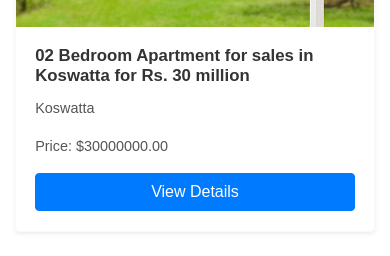
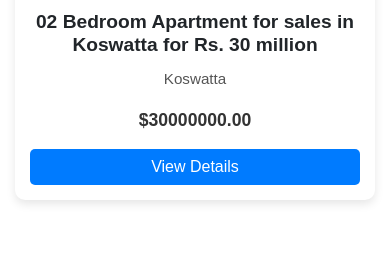
Before and after one commit to Tharusha-Randunu/Real-Estate-Listings-Platform, a Django app: page /find-a-home/ in a window 390 px wide. Shown: the part 949-1205 px from the top of the page. After the commit the page ends 1153 px from the top, so only its background shows below. Run offline with Django 5.2, Linux system fonts and the light colour scheme; data comes from the database, SQL or seed files in the repository; both versions use the stored data as it was after the commit; some libraries are stand-ins or nearby versions.

Commit message:
changed ui of find_a_home

```diff
--- a/home/templates/home/find_a_home.html
+++ b/home/templates/home/find_a_home.html
@@ -3,115 +3,97 @@
 {% block title %}Find a Home{% endblock %}
 
 {% block content %}
+<!-- Background Section -->
+<div class="bg-container">
     <div class="container mt-5">
-    <h2 class="text-center mb-4">Available Real Estate Listings</h2>
+        <h2 class="text-center mb-4 text-white">Find Your Dream Home</h2>
 
         <div class="row">
             {% for ad in ads %}
             <div class="col-lg-4 col-md-6 col-sm-12 mb-4">
-            <div class="card square-card h-100 shadow-sm border-light rounded">
-                <!-- Check if ad has images, and display it -->
+                <div class="card property-card">
+                    <!-- Property Image -->
                     {% if ad.images %}
-                    <img src="{{ ad.images.url }}" alt="Image" class="card-img-top" style="height: 250px; width: 100%; object-fit: cover;">
+                        <img src="{{ ad.images.url }}" alt="Property Image" class="card-img-top">
                     {% else %}
-                    <!-- Default image if no image for the ad -->
-                    <img src="{% static 'home/images/default.jpg' %}" alt="Default Image" class="card-img-top" style="height: 250px; width: 100%; object-fit: cover;">
+                        <img src="{% static 'home/images/default.jpg' %}" alt="Default Image" class="card-img-top">
                     {% endif %}
 
                     <div class="card-body">
-                    <!-- Property Name -->
                         <h5 class="card-title">{{ ad.name }}</h5>
-                    <!-- Property Address -->
                         <p class="card-text">{{ ad.address }}</p>
-                    <!-- Property Price -->
-                    <p class="card-text">Price: ${{ ad.price }}</p>
-                    <!-- Additional Information Button (could link to property detail page) -->
-                    <a href="{% url 'property_detail' ad.id %}" class="btn btn-primary btn-block">View Details</a>
+                        <p class="card-text price"><strong>${{ ad.price }}</strong></p>
+                        <a href="{% url 'property_detail' ad.id %}" class="btn btn-primary w-100">View Details</a>
                     </div>
                 </div>
             </div>
             {% endfor %}
         </div>
     </div>
+</div>
 
+<!-- Custom Styles -->
 <style>
-    /* Custom Styles for Cards */
-    .square-card {
-        height: 370px; /* Further increased card height */
+    /* Background Styling */
+    .bg-container {
+        background: url("{% static 'home/images/building.jpeg' %}") no-repeat center center/cover;
+        padding: 60px 0;
+        height: 100vh; /* Full viewport height */
         display: flex;
-        flex-direction: column;
-        justify-content: space-between;
-        border-radius: 15px; /* More rounded corners */
     }
 
-    .card {
-        transition: transform 0.3s ease, box-shadow 0.3s ease;
+
+    /* Property Card */
+    .property-card {
+        border: none;
+        box-shadow: 0 4px 10px rgba(0, 0, 0, 0.1);
+        transition: transform 0.3s ease;
+        border-radius: 10px;
+        background: #fff;
     }
 
-    .card:hover {
-        transform: translateY(-10px);
-        box-shadow: 0px 15px 35px rgba(0, 0, 0, 0.2); /* A more prominent shadow */
+    .property-card:hover {
+        transform: translateY(-5px);
+        box-shadow: 0 8px 20px rgba(0, 0, 0, 0.15);
+    }
+
+    .card-img-top {
+        height: 220px;
+        object-fit: cover;
+        border-top-left-radius: 10px;
+        border-top-right-radius: 10px;
+    }
+
+    .card-body {
+        padding: 15px;
+        text-align: center;
     }
 
     .card-title {
-        font-size: 1.25rem; /* Slightly larger text for titles */
+        font-size: 1.2rem;
+        font-weight: 600;
+    }
+
+    .card-text {
+        font-size: 0.95rem;
+        color: #555;
+    }
+
+    .price {
+        font-size: 1.1rem;
         font-weight: bold;
         color: #333;
     }
 
-    .card-text {
-        font-size: 1rem; /* Adjusted for better readability */
-        color: #555;
+    .btn-primary {
+        font-size: 1rem;
+        border-radius: 5px;
+        background: #007bff;
+        border: none;
     }
 
-    .card-body {
-        padding: 1.2rem; /* Increased padding for better spacing */
-        overflow: hidden; /* Prevent text overflow */
-    }
-
-    .btn-block {
-        margin-top: 15px;
-    }
-
-    .card-img-top {
-        height: 250px; /* Adjusted height for better fit */
-        object-fit: cover;
-        width: 100%;
-        border-top-left-radius: 15px;
-        border-top-right-radius: 15px;
-    }
-
-    /* Responsive Design */
-    @media (max-width: 992px) {
-        .square-card {
-            height: 330px; /* Slightly smaller on medium screens */
-        }
-
-        .card-title {
-            font-size: 1.15rem;
-        }
-
-        .card-text {
-            font-size: 0.95rem;
-        }
-    }
-
-    @media (max-width: 576px) {
-        .square-card {
-            height: 300px; /* Even smaller on small screens */
-        }
-
-        .card-title {
-            font-size: 1.05rem;
-        }
-
-        .card-text {
-            font-size: 0.9rem;
-        }
-
-        .btn-block {
-            margin-top: 10px;
-        }
+    .btn-primary:hover {
+        background: #0056b3;
     }
 </style>
 {% endblock %}
```
Also changed, not shown: db.sqlite3, home/migrations/0002_pendingad.py (added), home/migrations/0003_delete_pendingad.py (added). Lines whose indentation alone changed are shown as unchanged.
